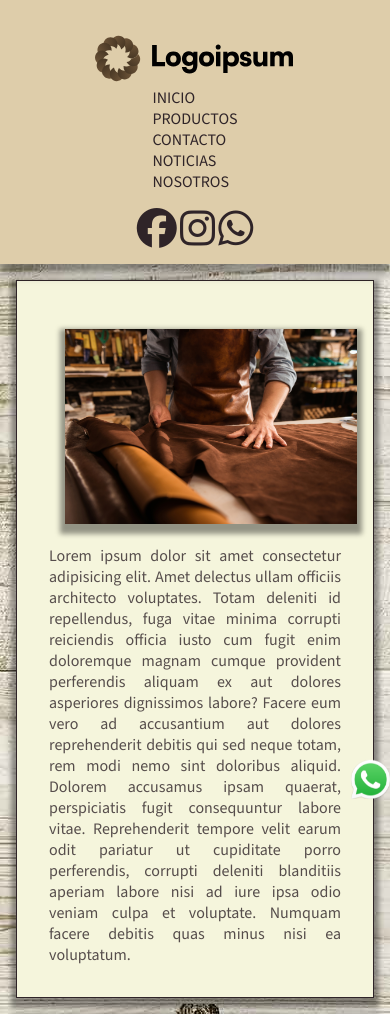
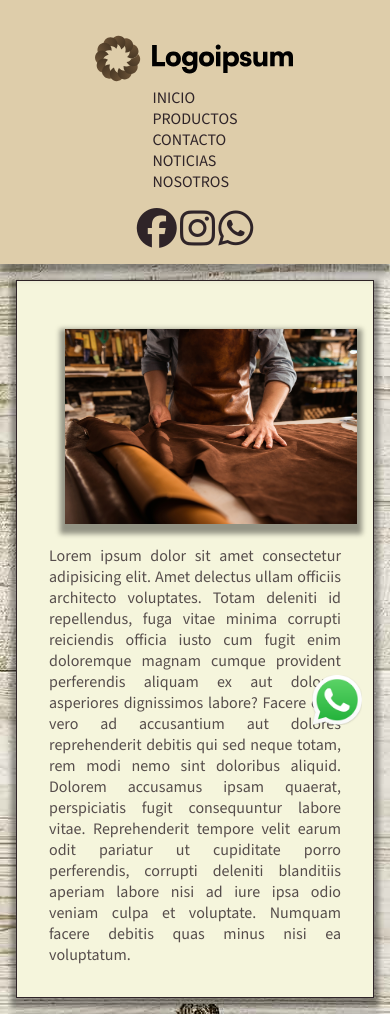
Before and after one commit to emiteimar/sitio-web-coder, a plain HTML site: page index.html in a window 390 px wide. Shown: the top 1014 px of the page. Drawn offline with nearby package versions, Linux system fonts and the light colour scheme.

Commit message:
Arreglado posicion boton whatsapp flotante a 80vh de izq y arriba

```diff
--- a/css/style.css
+++ b/css/style.css
@@ -325,7 +325,7 @@ footer {
   position: fixed;
   z-index: 2;
   margin-left: 90vw;
-  margin-top: 80vh;
+  margin-top: 90vh;
 }
 
 .col {
@@ -479,8 +479,8 @@ footer {
     display: flex;
     position: fixed;
     z-index: 2;
-    margin-left: 90vw;
-    margin-top: 90vh;
+    margin-left: 80vw;
+    margin-top: 80vh;
   }
 }
 input[type="text"] {
```
